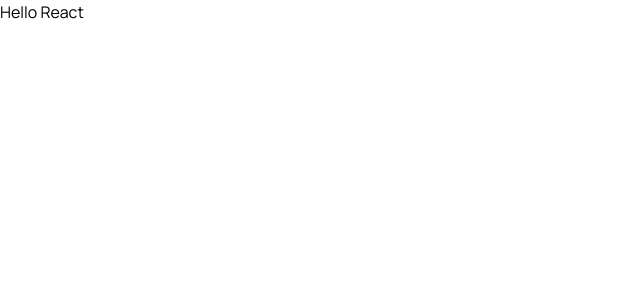
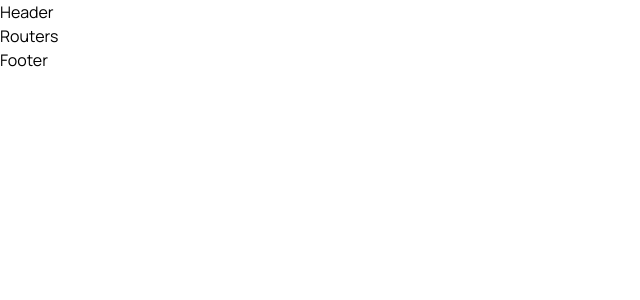
Before and after one commit to lehoangnhatlinh/DocEase-Booking, a React (Vite) app in the folder frontend/: page / in a window 1280 px wide. Shown: the top 300 px of the page, without its empty margins (0-640 px from the left). Built offline with nearby package versions, Linux system fonts and the light colour scheme; a web font is replaced by a local one.

Commit message:
create backend folder

```diff
--- a/frontend/src/App.jsx
+++ b/frontend/src/App.jsx
@@ -1,11 +1,10 @@
 import './App.css'
+import Layout from './layout/layout'
 
 function App() {
 
   return (
-    <>
-      <h1 className='text-black'>Hello React</h1>
-    </>
+    <Layout/>
   )
 }
 
--- a/frontend/src/components/Footer/Footer.jsx
+++ b/frontend/src/components/Footer/Footer.jsx
@@ -0,0 +1,9 @@
+import React from 'react'
+
+const Footer = () => {
+  return (
+    <div>Footer</div>
+  )
+}
+
+export default Footer
--- a/frontend/src/layout/Layout.jsx
+++ b/frontend/src/layout/Layout.jsx
@@ -1,8 +1,17 @@
 import React from 'react'
+import Header from '../components/Header/Header'
+import Footer from '../components/Footer/Footer'
+import Routers from '../routes/Routers'
 
 const Layout = () => {
   return (
-    <div>Layout</div>
+    <>
+        <Header/>
+        <main>
+            <Routers/>
+        </main>
+        <Footer/>
+    </>
   )
 }
 
--- /dev/null
+++ b/frontend/src/pages/Contact.jsx
@@ -0,0 +1,9 @@
+import React from 'react'
+
+const Contact = () => {
+  return (
+    <div>Contact</div>
+  )
+}
+
+export default Contact
--- /dev/null
+++ b/frontend/src/pages/Doctors.jsx/Doctor.jsx
@@ -0,0 +1,9 @@
+import React from 'react'
+
+const Doctor = () => {
+  return (
+    <div>Doctor</div>
+  )
+}
+
+export default Doctor
--- /dev/null
+++ b/frontend/src/pages/Doctors.jsx/DoctorDetails.jsx
@@ -0,0 +1,9 @@
+import React from 'react'
+
+const DoctorDetails = () => {
+  return (
+    <div>DoctorDetails</div>
+  )
+}
+
+export default DoctorDetails
--- /dev/null
+++ b/frontend/src/pages/Home.jsx
@@ -0,0 +1,9 @@
+import React from 'react'
+
+const Home = () => {
+  return (
+    <div>Home</div>
+  )
+}
+
+export default Home
--- /dev/null
+++ b/frontend/src/pages/Login.jsx
@@ -0,0 +1,9 @@
+import React from 'react'
+
+const Login = () => {
+  return (
+    <div>Login</div>
+  )
+}
+
+export default Login
--- /dev/null
+++ b/frontend/src/pages/Services.jsx
@@ -0,0 +1,9 @@
+import React from 'react'
+
+const Services = () => {
+  return (
+    <div>Services</div>
+  )
+}
+
+export default Services
--- /dev/null
+++ b/frontend/src/pages/Signup.jsx
@@ -0,0 +1,9 @@
+import React from 'react'
+
+const Signup = () => {
+  return (
+    <div>Signup</div>
+  )
+}
+
+export default Signup
--- /dev/null
+++ b/frontend/src/routes/Routers.jsx
@@ -0,0 +1,11 @@
+import React from 'react'
+import Home from '../pages/Home'
+import Services from '../pages/Services'
+
+const Routers = () => {
+  return (
+    <div>Routers</div>
+  )
+}
+
+export default Routers
```
Also changed, not shown: 1 other file (tests, documents, lock files or other folders).
